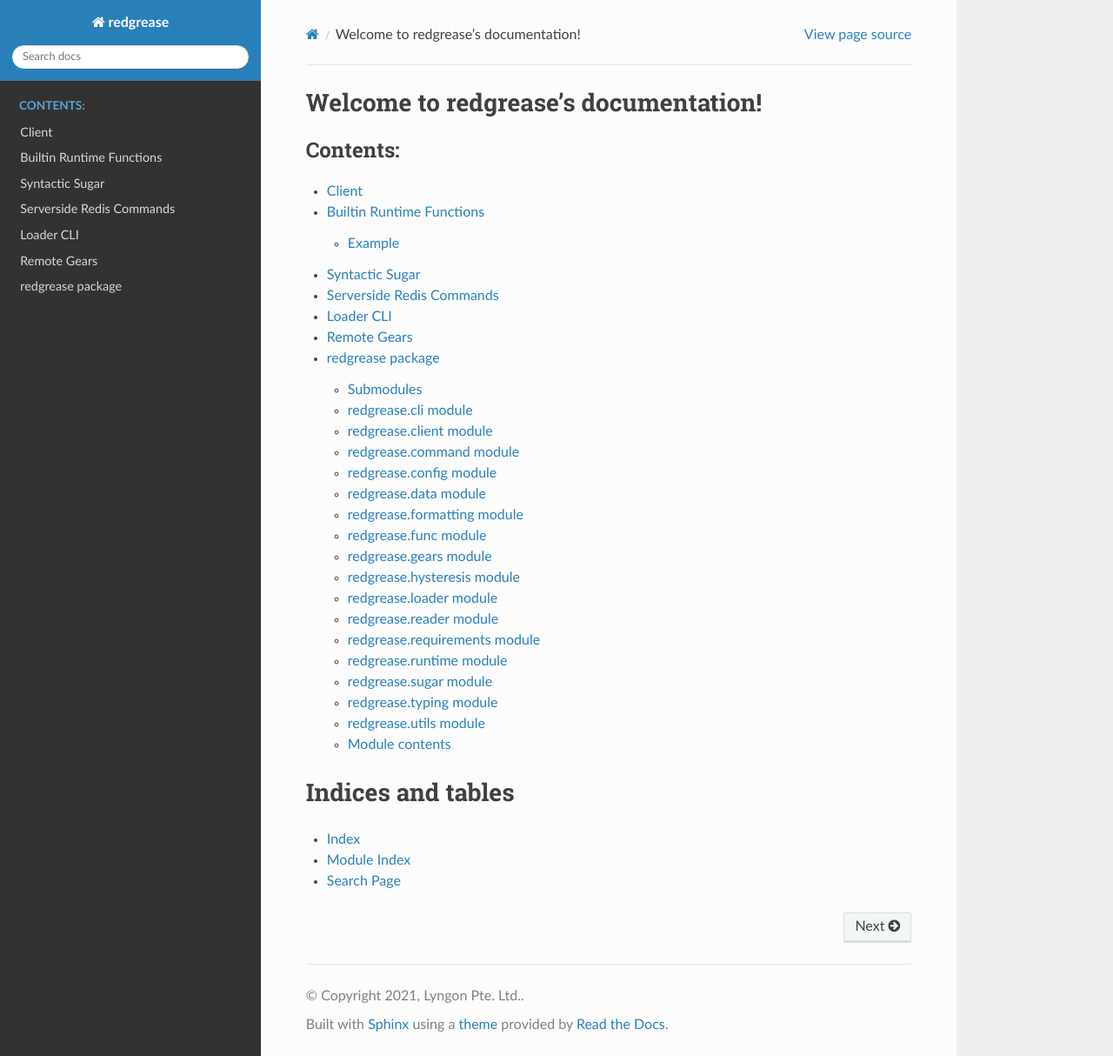
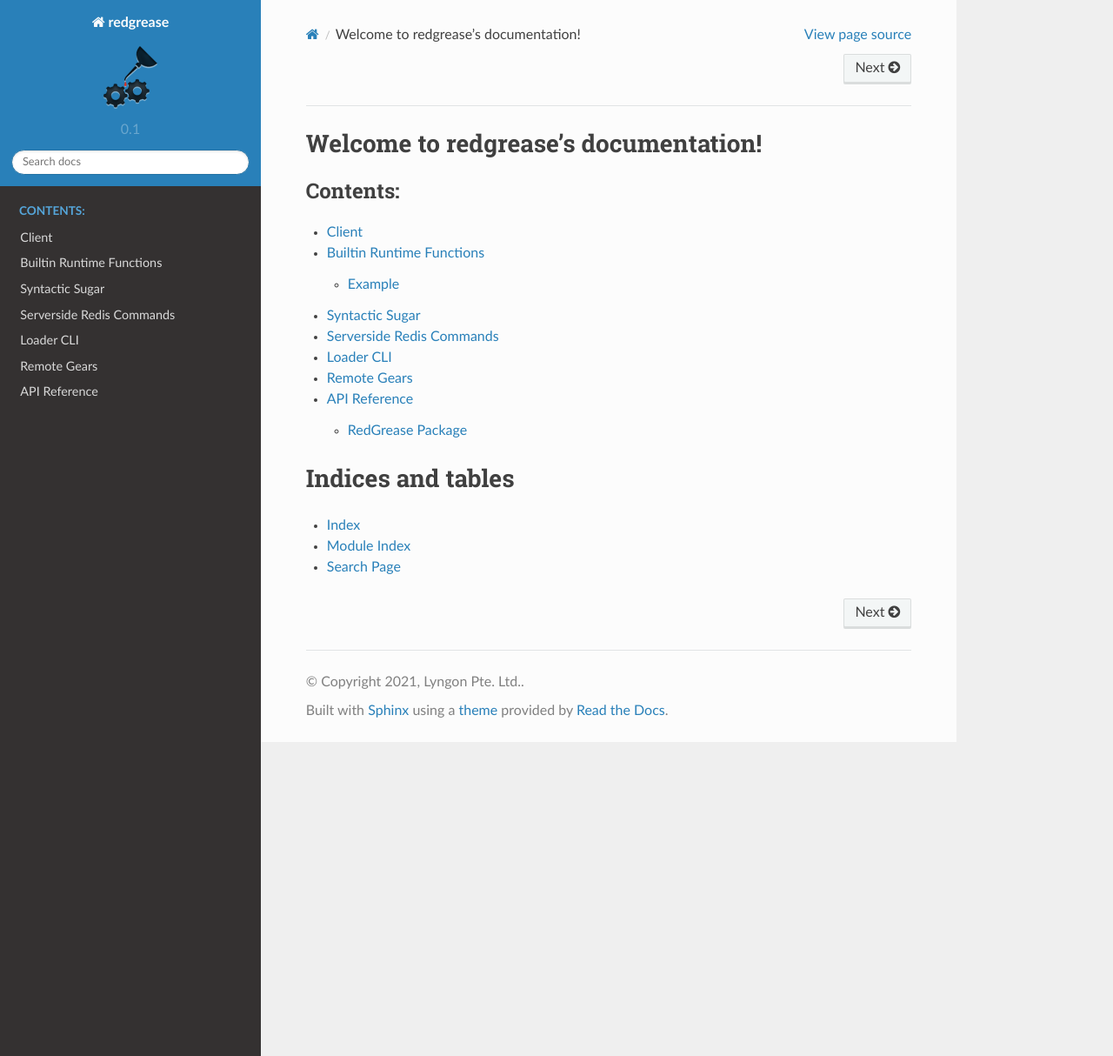
Before and after one commit to lyngon/redgrease, a Sphinx documentation site: the page built from docs/source/index.rst, in a window 1280 px wide and 1214 px high. Shown: the whole window at 87% size. Built offline with Sphinx 7.4.7 and the Read the Docs theme 2.0.0, drawn with Linux system fonts in a browser that asks for light colours.

Commit message:
now with content

```diff
--- /dev/null
+++ b/docs/source/_static/custom.css
@@ -0,0 +1,3 @@
+/* .wy-side-nav-search, .wy-nav-top {
+    background: #7a0c00;
+} */
--- a/docs/source/conf.py
+++ b/docs/source/conf.py
@@ -22,6 +22,7 @@
 project = "redgrease"
 copyright = "2021, Lyngon Pte. Ltd."
 author = "Anders Åström"
+version = "0.1"  # can this be dynamic somehow?
 
 
 # -- General configuration ---------------------------------------------------
@@ -46,10 +47,23 @@
 # The theme to use for HTML and HTML Help pages.  See the documentation for
 # a list of builtin themes.
 #
-html_theme = "sphinx_rtd_theme"  # "alabaster"
+html_theme = "sphinx_rtd_theme"
+html_theme_options = {
+    # 'analytics_id': 'UA-XXXXXXX-1',  #  Provided by Google in your dashboard
+    # "analytics_anonymize_ip": True,
+    "display_version": True,
+    "prev_next_buttons_location": "both",
+    "style_external_links": True,
+    # "style_nav_header_background": "#7a0c00",
+}
+
+html_logo = "../images/redgrease_icon_02.png"
+html_favicon = "../images/LyngonLogo-favicon.ico"
 
 
 # Add any paths that contain custom static files (such as style sheets) here,
 # relative to this directory. They are copied after the builtin static files,
 # so a file named "default.css" will overwrite the builtin "default.css".
 html_static_path = ["_static"]
+# custom.css is inside one of the html_static_path folders (e.g. _static)
+html_css_files = ["custom.css"]
--- a/docs/source/index.rst
+++ b/docs/source/index.rst
@@ -13,7 +13,7 @@
    :caption: Contents:
 
    blah
-   redgrease
+   modules
 
 
 Indices and tables
--- a/docs/source/modules.rst
+++ b/docs/source/modules.rst
@@ -1,4 +1,4 @@
-redgrease
+API Reference
 =========
 
 .. toctree::
--- a/docs/source/redgrease.rst
+++ b/docs/source/redgrease.rst
@@ -1,117 +1,10 @@
-redgrease package
+RedGrease Package
 =================
 
-Submodules
-----------
-
-redgrease.cli module
---------------------
-
-.. automodule:: redgrease.cli
-   :members:
-   :undoc-members:
-   :show-inheritance:
-
-redgrease.client module
------------------------
-
-.. automodule:: redgrease.client
-   :members:
-   :undoc-members:
-   :show-inheritance:
-
-redgrease.command module
-------------------------
-
-.. automodule:: redgrease.command
-   :members:
-   :undoc-members:
-   :show-inheritance:
-
-redgrease.config module
------------------------
-
-.. automodule:: redgrease.config
-   :members:
-   :undoc-members:
-   :show-inheritance:
-
-redgrease.data module
----------------------
-
-.. automodule:: redgrease.data
-   :members:
-   :undoc-members:
-   :show-inheritance:
-
-redgrease.formatting module
----------------------------
-
-.. automodule:: redgrease.formatting
-   :members:
-   :undoc-members:
-   :show-inheritance:
-
-redgrease.func module
----------------------
-
-.. automodule:: redgrease.func
-   :members:
-   :undoc-members:
-   :show-inheritance:
-
-redgrease.gears module
+redgrease package
 ----------------------
 
-.. automodule:: redgrease.gears
-   :members:
-   :undoc-members:
-   :show-inheritance:
-
-redgrease.hysteresis module
----------------------------
-
-.. automodule:: redgrease.hysteresis
-   :members:
-   :undoc-members:
-   :show-inheritance:
-
-redgrease.loader module
------------------------
-
-.. automodule:: redgrease.loader
-   :members:
-   :undoc-members:
-   :show-inheritance:
-
-redgrease.reader module
------------------------
-
-.. automodule:: redgrease.reader
-   :members:
-   :undoc-members:
-   :show-inheritance:
-
-redgrease.requirements module
------------------------------
-
-.. automodule:: redgrease.requirements
-   :members:
-   :undoc-members:
-   :show-inheritance:
-
-redgrease.runtime module
-------------------------
-
-.. automodule:: redgrease.runtime
-   :members:
-   :undoc-members:
-   :show-inheritance:
-
-redgrease.sugar module
-----------------------
-
-.. automodule:: redgrease.sugar
+.. automodule:: redgrease
    :members:
    :undoc-members:
    :show-inheritance:
@@ -132,10 +25,117 @@
    :undoc-members:
    :show-inheritance:
 
-Module contents
----------------
+.. Modules
+.. ========
 
-.. automodule:: redgrease
-   :members:
-   :undoc-members:
-   :show-inheritance:
+.. redgrease.cli module
+.. --------------------
+
+.. .. automodule:: redgrease.cli
+..    :members:
+..    :undoc-members:
+..    :show-inheritance:
+
+.. redgrease.client module
+.. -----------------------
+
+.. .. automodule:: redgrease.client
+..    :members:
+..    :undoc-members:
+..    :show-inheritance:
+
+.. redgrease.command module
+.. ------------------------
+
+.. .. automodule:: redgrease.command
+..    :members:
+..    :undoc-members:
+..    :show-inheritance:
+
+.. redgrease.config module
+.. -----------------------
+
+.. .. automodule:: redgrease.config
+..    :members:
+..    :undoc-members:
+..    :show-inheritance:
+
+.. redgrease.data module
+.. ---------------------
+
+.. .. automodule:: redgrease.data
+..    :members:
+..    :undoc-members:
+..    :show-inheritance:
+
+.. redgrease.formatting module
+.. ---------------------------
+
+.. .. automodule:: redgrease.formatting
+..    :members:
+..    :undoc-members:
+..    :show-inheritance:
+
+.. redgrease.func module
+.. ---------------------
+
+.. .. automodule:: redgrease.func
+..    :members:
+..    :undoc-members:
+..    :show-inheritance:
+
+.. redgrease.gears module
+.. ----------------------
+
+.. .. automodule:: redgrease.gears
+..    :members:
+..    :undoc-members:
+..    :show-inheritance:
+
+.. redgrease.hysteresis module
+.. ---------------------------
+
+.. .. automodule:: redgrease.hysteresis
+..    :members:
+..    :undoc-members:
+..    :show-inheritance:
+
+.. redgrease.loader module
+.. -----------------------
+
+.. .. automodule:: redgrease.loader
+..    :members:
+..    :undoc-members:
+..    :show-inheritance:
+
+.. redgrease.reader module
+.. -----------------------
+
+.. .. automodule:: redgrease.reader
+..    :members:
+..    :undoc-members:
+..    :show-inheritance:
+
+.. redgrease.requirements module
+.. -----------------------------
+
+.. .. automodule:: redgrease.requirements
+..    :members:
+..    :undoc-members:
+..    :show-inheritance:
+
+.. redgrease.runtime module
+.. ------------------------
+
+.. .. automodule:: redgrease.runtime
+..    :members:
+..    :undoc-members:
+..    :show-inheritance:
+
+.. redgrease.sugar module
+.. ----------------------
+
+.. .. automodule:: redgrease.sugar
+..    :members:
+..    :undoc-members:
+..    :show-inheritance:
```
Also changed, not shown: docs/images/LyngonLogo-Icon_128.png (added), docs/images/LyngonLogo-favicon.ico (added), docs/images/redgrease_icon_01.png (added), docs/images/redgrease_icon_02.png (added).
